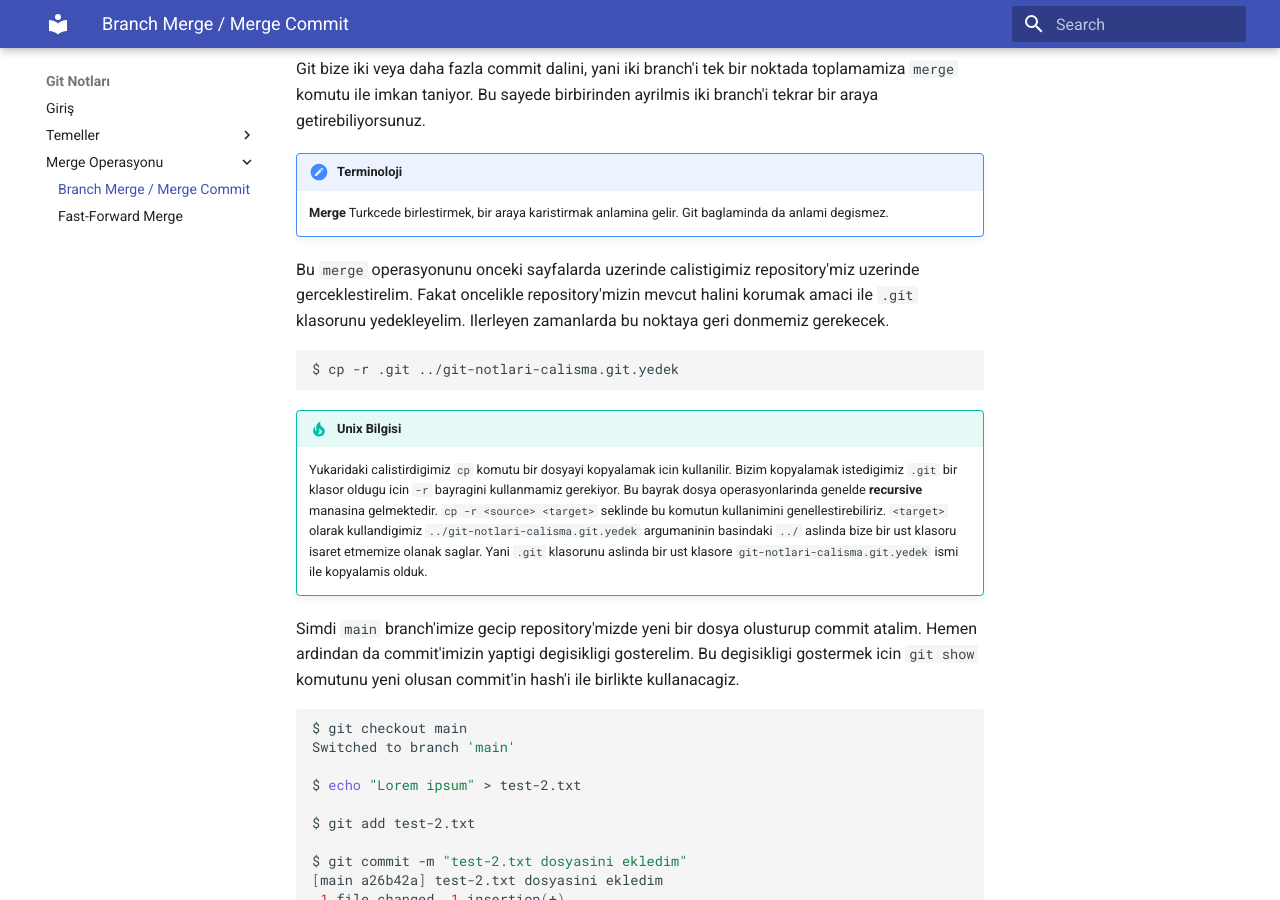
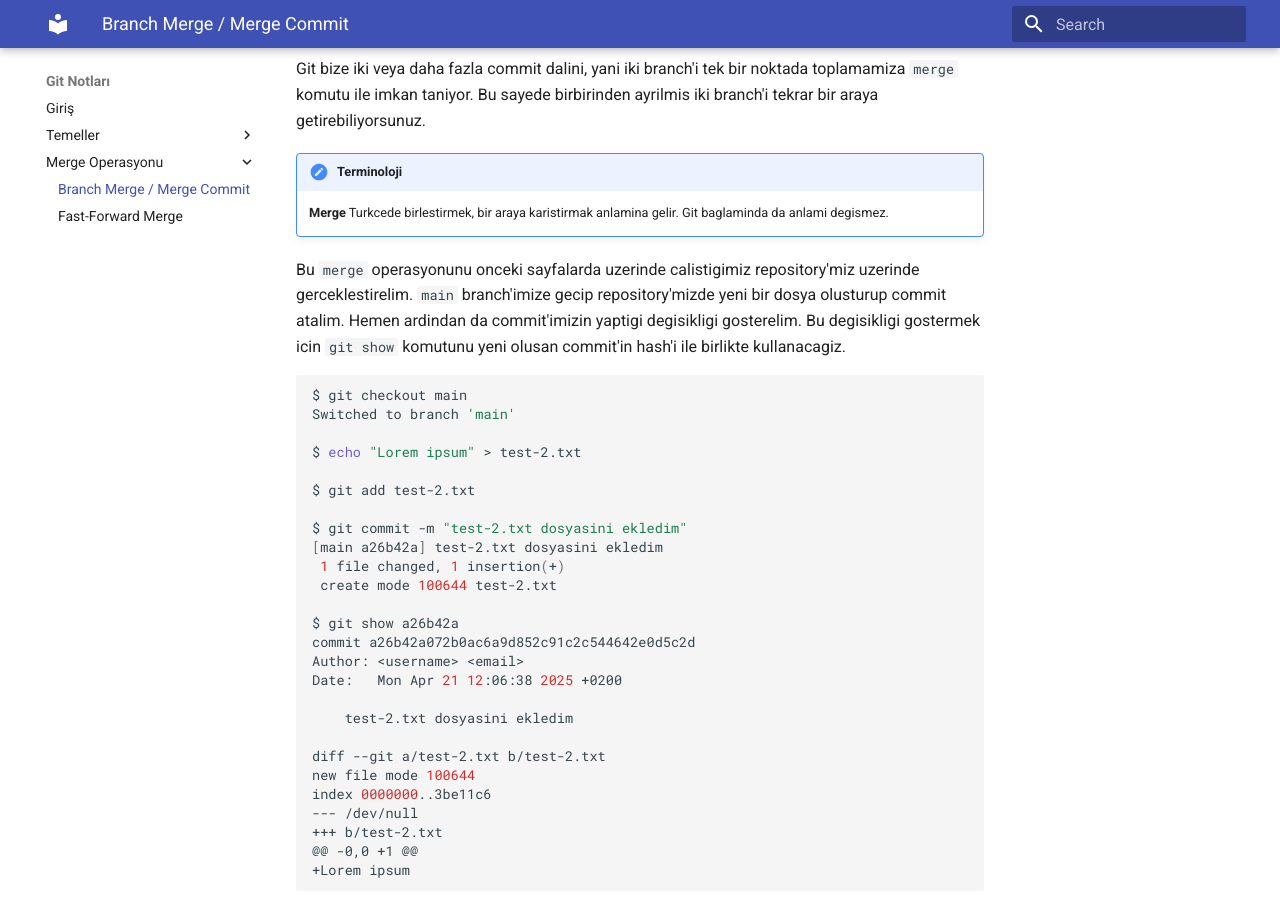
Before and after one commit to buravc/git-kilavuzu, an MkDocs documentation site: the page built from docs/merge/merge-commit.md, in a window 1280 px wide and 900 px high, scrolled down 488 px. Built offline with MkDocs 1.6.1 and Material for MkDocs 9.7.7, drawn with Linux system fonts in a browser that asks for light colours.

Commit message:
remove cp .git part from merge-commit

````diff
--- a/docs/merge/merge-commit.md
+++ b/docs/merge/merge-commit.md
@@ -9,16 +9,7 @@ Git bize iki veya daha fazla commit dalini, yani iki branch'i tek bir noktada to
 !!! note "Terminoloji"
     **Merge** Turkcede birlestirmek, bir araya karistirmak anlamina gelir. Git baglaminda da anlami degismez.
 
-Bu `merge` operasyonunu onceki sayfalarda uzerinde calistigimiz repository'miz uzerinde gerceklestirelim. Fakat oncelikle repository'mizin mevcut halini korumak amaci ile `.git` klasorunu yedekleyelim. Ilerleyen zamanlarda bu noktaya geri donmemiz gerekecek.
-
-```bash
-$ cp -r .git ../git-notlari-calisma.git.yedek
-```
-
-!!! tip "Unix Bilgisi"
-    Yukaridaki calistirdigimiz `cp` komutu bir dosyayi kopyalamak icin kullanilir. Bizim kopyalamak istedigimiz `.git` bir klasor oldugu icin `-r` bayragini kullanmamiz gerekiyor. Bu bayrak dosya operasyonlarinda genelde **recursive** manasina gelmektedir. `cp -r <source> <target>` seklinde bu komutun kullanimini genellestirebiliriz. `<target>` olarak kullandigimiz `../git-notlari-calisma.git.yedek` argumaninin basindaki `../` aslinda bize bir ust klasoru isaret etmemize olanak saglar. Yani `.git` klasorunu aslinda bir ust klasore `git-notlari-calisma.git.yedek` ismi ile kopyalamis olduk.
-
-Simdi `main` branch'imize gecip repository'mizde yeni bir dosya olusturup commit atalim. Hemen ardindan da commit'imizin yaptigi degisikligi gosterelim. Bu degisikligi gostermek icin `git show` komutunu yeni olusan commit'in hash'i ile birlikte kullanacagiz.
+Bu `merge` operasyonunu onceki sayfalarda uzerinde calistigimiz repository'miz uzerinde gerceklestirelim. `main` branch'imize gecip repository'mizde yeni bir dosya olusturup commit atalim. Hemen ardindan da commit'imizin yaptigi degisikligi gosterelim. Bu degisikligi gostermek icin `git show` komutunu yeni olusan commit'in hash'i ile birlikte kullanacagiz.
 
 ```bash
 $ git checkout main
````
